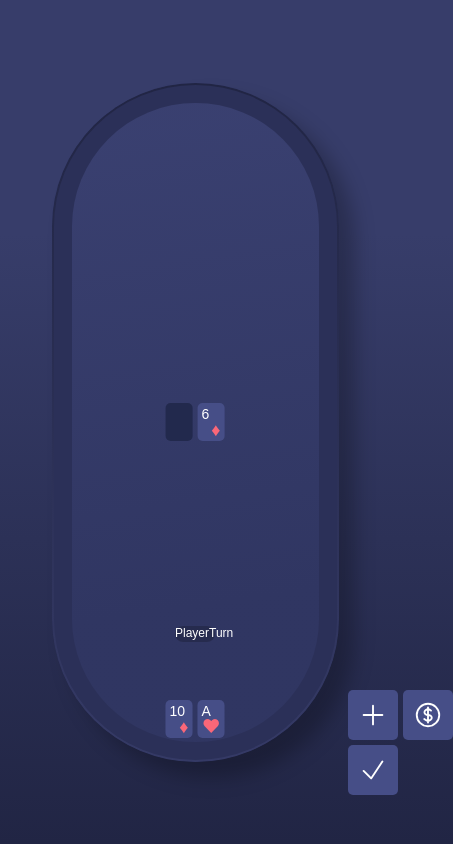
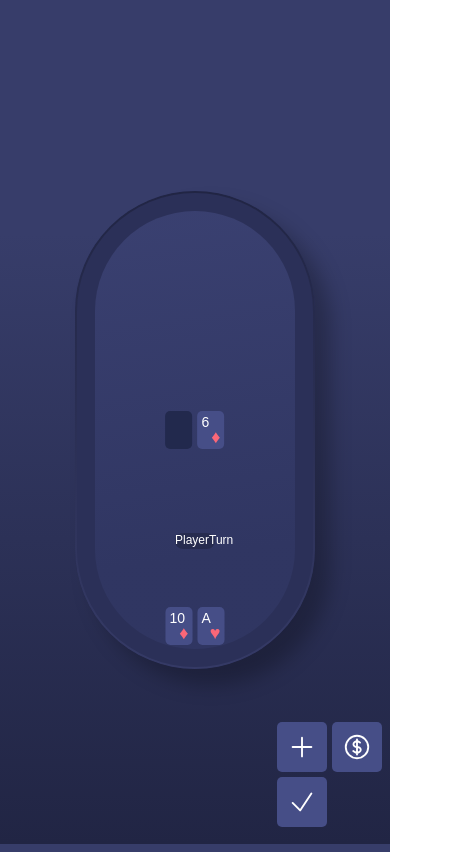
Before and after one commit to gLozeen/Blackjack, a React (Create React App) app: page / in a window 390 px wide. Shown: the whole page, 453 px wide, since content can reach past the window. Built offline with nearby package versions, Linux system fonts and the light colour scheme.

Commit message:
feat: add responsive layout

```diff
--- a/src/App.css
+++ b/src/App.css
@@ -22,6 +22,7 @@ body {
   height: 100%;
 }
 .table-wrapper {
+  padding: 10%;
   display: flex;
   align-items: center;
   justify-content: center;
@@ -29,8 +30,8 @@ body {
 }
 .table {
   position: relative;
-  width: 287px;
-  height: 679px;
+  width: 80%;
+  aspect-ratio: 1/2;
   background: #2b3058;
   border-radius: 145px;
   box-shadow: 16px 16px 20px rgba(0, 0, 0, 0.25);
--- a/src/App.tsx
+++ b/src/App.tsx
@@ -20,6 +20,19 @@ const App = observer(() => {
     gameStore.changeState();
   }, []);
   return (
+    <>
+      <Buttons>
+        <HitButton
+          onClick={() => gameStore.onHit()}
+          disabled={gameStore.state !== GameState.PlayerTurn}
+        />
+        <BetButton onClick={() => gameStore.onBet()} />
+        <StandButton
+          onClick={() => gameStore.onStand()}
+          disabled={gameStore.state !== GameState.PlayerTurn}
+        />
+        {/* <SurrenderButton onClick={() => gameStore.onSurrender()} /> */}
+      </Buttons>
       <div className="table-wrapper">
         <div className="table">
           <div className="inner-table">
@@ -40,22 +53,11 @@ const App = observer(() => {
               ))}
             </div>
             <EndGameMenu id="egm" />
-          <Buttons>
-            <HitButton
-              onClick={() => gameStore.onHit()}
-              disabled={gameStore.state !== GameState.PlayerTurn}
-            />
-            <BetButton onClick={() => gameStore.onBet()} />
-            <StandButton
-              onClick={() => gameStore.onStand()}
-              disabled={gameStore.state !== GameState.PlayerTurn}
-            />
-            {/* <SurrenderButton onClick={() => gameStore.onSurrender()} /> */}
-          </Buttons>
             <DealerScore />
           </div>
         </div>
       </div>
+    </>
   );
 });
 const EndGameMenu = styled.div`
--- a/src/components/buttons/button.styled.ts
+++ b/src/components/buttons/button.styled.ts
@@ -23,8 +23,9 @@ export const ActionButton = styled.div`
 
 export const Buttons = styled.div`
   position: absolute;
-  bottom: -5%;
-  right: -40%;
+  bottom: 2%;
+  right: 2%;
+  z-index: 100;
   display: grid;
   grid-template-columns: 1fr 1fr;
   gap: 5px;
--- a/src/index.tsx
+++ b/src/index.tsx
@@ -1,6 +1,5 @@
 import React from "react";
 import ReactDOM from "react-dom/client";
-import "./index.css";
 import App from "./App";
 import reportWebVitals from "./reportWebVitals";
 import { Toaster } from "react-hot-toast";
```
Lines whose indentation alone changed are shown as unchanged.
